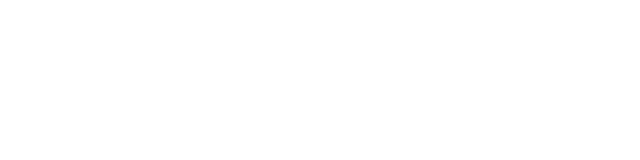
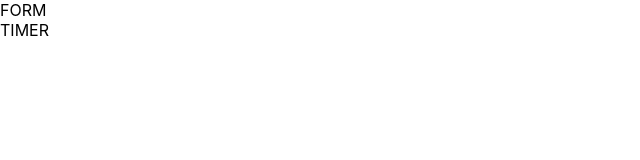
Before and after one commit to shafeenashaikh/React-Pomodoro-App, a React (Create React App) app: page / in a window 1280 px wide. Shown: the top 160 px of the page, without its empty margins (0-640 px from the left). Built offline with nearby package versions, Linux system fonts and the light colour scheme.

Commit message:
setted  timer and  form

```diff
--- a/src/App.js
+++ b/src/App.js
@@ -11,10 +11,11 @@ function App() {
     <>
     <Form setTimeLeft={setTimeLeft}/>
     {
-      timeLeft?
+      timeLeft<0?
+      <Finished setTimeLeft={setTimeLeft} setIsPoused={setIsPoused}/>:
       <Timer timeLeft={timeLeft} setTimeLeft={setTimeLeft}
-              isPaused={isPaused} setIsPoused={setIsPoused}/>:
-      <Finished setTimeLeft={setTimeLeft} setIsPoused={setIsPoused}/>
+              isPaused={isPaused} setIsPoused={setIsPoused}/>
+
     }
     </>
   );
--- a/src/components/Finished.jsx
+++ b/src/components/Finished.jsx
@@ -3,7 +3,7 @@ import React from 'react'
 function Finished() {
     return (
         <div>
-
+            FINISHED
         </div>
     )
 }
--- a/src/components/Form.jsx
+++ b/src/components/Form.jsx
@@ -3,7 +3,7 @@ import React from 'react'
 function Form() {
     return (
         <div>
-
+            FORM
         </div>
     )
 }
--- a/src/components/Timer.jsx
+++ b/src/components/Timer.jsx
@@ -3,7 +3,7 @@ import React from 'react'
 function Timer() {
     return (
         <div>
-
+            TIMER
         </div>
     )
 }
```
